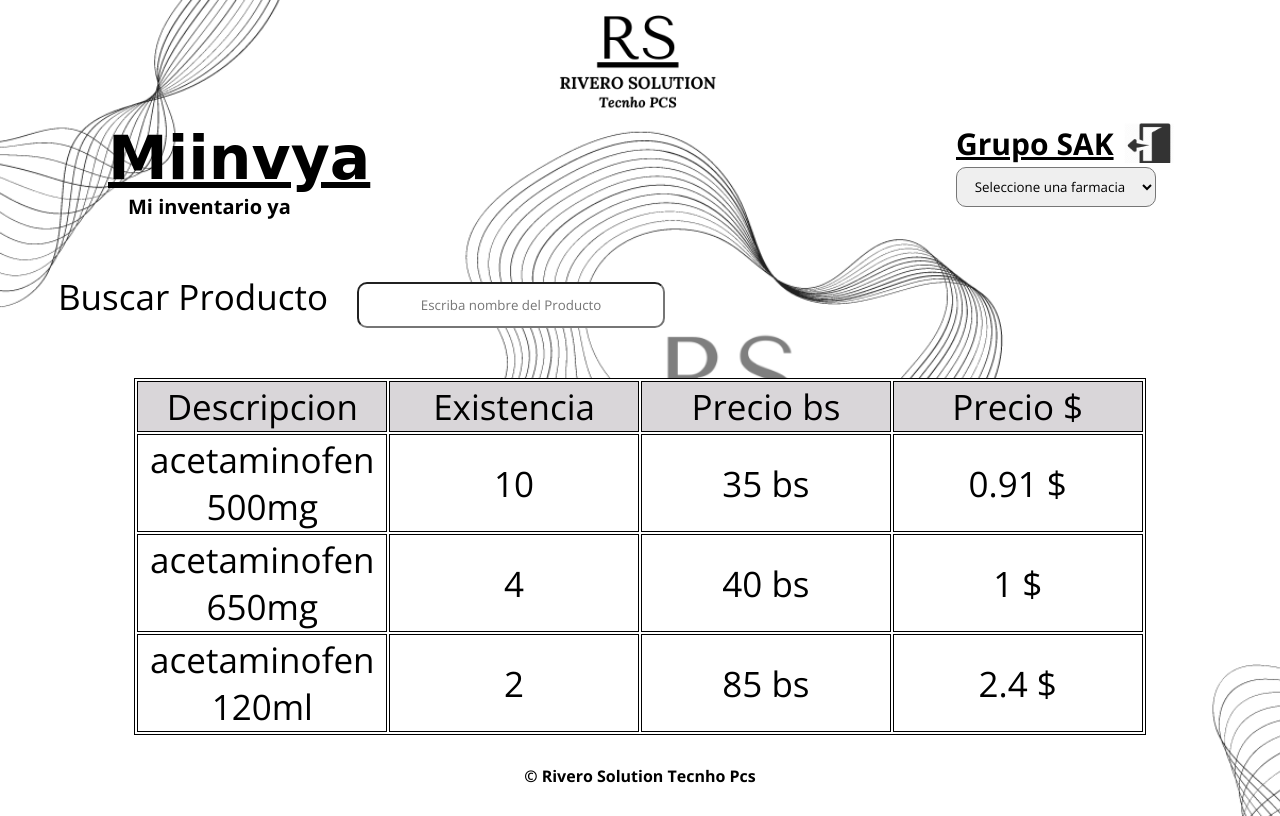
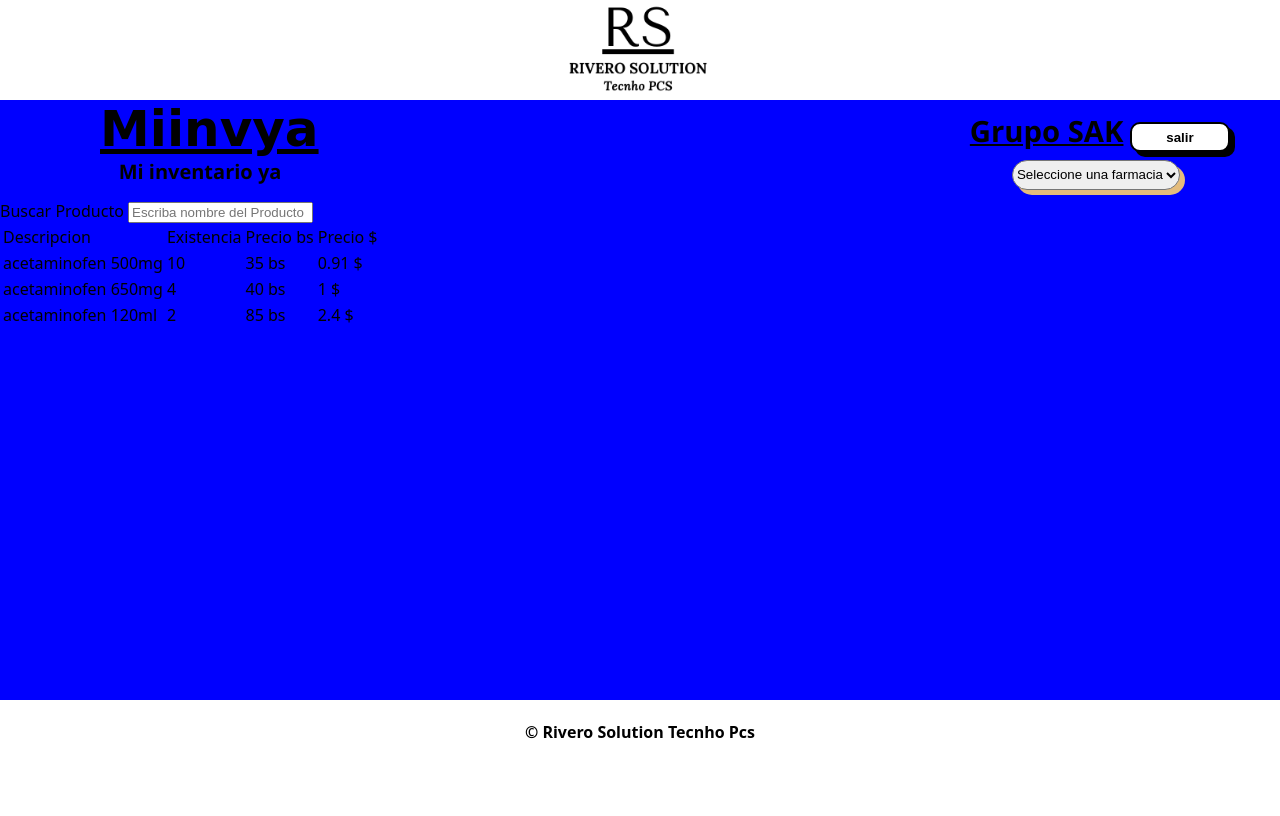
Before and after one commit to addisonR/Miinvya, a website: page views/miinvya.html in a window 1280 px wide. Drawn offline with nearby package versions, Linux system fonts and the light colour scheme; a web font is replaced by a local one.

Commit message:
mod miinvya

```diff
--- a/css/styleiniciosesion.css
+++ b/css/styleiniciosesion.css
@@ -67,14 +67,15 @@
 .titulos h1{
     font-style: italic;
     text-align: center;
-    font-family: Roboto;
+    font-family: "Edu VIC WA NT Beginner", cursive;
+    text-decoration: underline;
     font-size: 50px;
     margin: 0px;
 }
 .titulos h2{
     text-align: center;
     font-family: Roboto;
-    font-size: 25px;
+    font-size: 20px;
     margin: 0px;
 }
 .formulario{
@@ -93,12 +94,14 @@
     font-size: 25px;
 }
 .formulario input{
-    margin: 25px;
-    margin-top: 5px;
-    width: 250px;
+    background: white;
     height: 40px;
+    line-height: 40px;
     border-radius: 20px;
-    text-align: center;
+    padding: 0px 20px;
+    border: none;
+    margin-bottom: 20px;
+    color:rgb(0, 0, 0);
 }
 .formulario button{
     width: 150px;
--- a/css/stylemiinvya.css
+++ b/css/stylemiinvya.css
@@ -1,125 +1,106 @@
 body{
-    background-image: url("../img/fondo.png");
-    background-repeat: no-repeat;
-    background-size: cover;
-    font-family: 'Open Sans', sans-serif;
+    margin: 0;
+    font-family: system-ui, -apple-system, BlinkMacSystemFont, 'Segoe UI', Roboto, Oxygen, Ubuntu, Cantarell, 'Open Sans', 'Helvetica Neue', sans-serif;
+}
+.content{
     display: grid;
-    min-height: 100dvh;
-    grid-template-rows: auto 1fr auto;
+    grid-template-rows: 100px 1fr 100px;
+    height: 100vh;
+    grid-template-columns: repeat(3, 1fr);
+    grid-template-areas:
+    ". cabecera ."
+    "contenido contenido contenido"
+    ". piedepagina .";
 }
-/*termina el body y inicia el header*/
+
+/*Header*/
 .header-content{
-    width: 100%;
+    grid-area: cabecera;
+}
+.logotipo{
     text-align: center;
-    margin: 0 auto;
 }
 .logotipo img{
-    margin: 0 auto;
-    width: 170px;
-}
-/*termina el header y comienza el contenido*/
-.content{
-    width: 100%;
-    height: auto;
-    margin: 0 auto;
-}
-.content-page{
-    width: 100%;
-    height: 100px;
-    margin: 0 auto;
-    display: flex;
-}
-/*logitipo*/
-.titulos{
-    margin: 0 auto;
-    margin-left: 100px;
-    width: 200px;
+    width: 150px;
     height: 100px;
 }
-#titulo{
+
+/*contenido*/
+.content-page{
+    background: blue;
+    grid-area: contenido;
+    display: grid;
+    grid-template-rows: 100px 1fr;
+    margin: 0px;
+}
+.titulos{
+    display: grid;
+    grid-template-columns: repeat(2, 1fr);
+}
+.titulolocal{
+    font-family: 'Open Sans';
+    margin-left: 100px;
+}
+.titulolocal h1{
+    width: 200px;
     font-family: "Edu VIC WA NT Beginner", cursive;
+    font-size: 50px;
     text-decoration: underline;
-    font-size: 60px;
-    margin-bottom: 0px;
-    margin-top: 0px;
-}
-#subtitulo{
-    font-family: "Open Sans", sans-serif;
-    font-size: 20px;
-    margin-top: 0px;
-    padding-left: 20px;
-}
-.datosgrupo{
-    margin: 0 auto;
-    width: 300px;
-    height: 100px;
-    margin-left: 50%;
-    font-family: "Open Sans", sans-serif;
-}
-.nombregrupo h3{
-    font-family: "Open Sans", sans-serif;
-    font-size: 30px;
-    text-decoration: underline;
-    margin-bottom: 0px;
-    margin-top: 0px;
-    float: left;
-}
-.nombregrupo button{
-    width: 50px;
-    height: 40%;
-    margin-left: 10px;
-    background-color: #ffffff;
-    border: none;
-    background-image: url("../img/salir.png");
-    background-repeat: no-repeat;
-    background-size: cover;
-}
-.nombregrupo select{
-    font-family: "Open Sans", sans-serif;
-    width: 200px;
-    height: 40px;
-    border-radius: 10px;
+    margin: 0;
     text-align: center;
 }
-/*tabla*/
-.busquedaproductos{
-    width: 100%;
-    margin: 0 auto;
-    margin-top: 50px;
-    font-family: "Open Sans", sans-serif;
-    font-size: 35px;
-}
-.formularioconsulta label{
-    margin: 0 auto;
-    margin-top: 50px;
-    margin-left: 50px;
-}
-.formularioconsulta input{
-    font-family: "Open Sans", sans-serif;
-    width: 300px;
-    height: 40px;
-    margin-left: 20px;
-    border-radius: 10px;
+.titulolocal h2{
+    width: 200px;
+    font-family: 'Open Sans',sans-serif;
+    font-size: 20px;
+    margin: 0;
     text-align: center;
 }
-.tab-busqueda{
-    width: 80%;
-    margin: 0 auto;
-    margin-top: 50px;
-    border: 1px solid #000;
+.titulocliente{
+    font-family: 'Open Sans';
+    font-size: 25px;
+    text-align: end;
+    margin: auto;
+    margin-right: 50px;
+
+}
+.titulocliente h3{
+    display: inline;
+    margin: 0;
+    text-decoration: underline;
+}
+.titulocliente button{
+    width: 100px;
+    height: 30px;
+    margin: auto;
+    text-align: center;
+    font-weight: bold;
+    text-decoration: none;
+    color: #000000;
     background-color: #ffffff;
+    border:  2px solid #000;
+    border-radius: 10px;
+    box-shadow: 5px 5px 0px #000;
+    transition: all 0.3s ease;
 }
-.tab-busqueda tr , td{
-    width: 25%;
-    border: 1px solid #000;
+.titulocliente button:hover{
+    background-color: #ffffff;
+    color: #000000;
+    border: 2px solid #e4bc7d;
+    box-shadow: 5px 5px 0px #e4bc7d;
+}
+.titulocliente button:active{
+    box-shadow: none;
+    transform: translateY(4px);
+}
+.titulocliente select{
+    height: 30px;
+    border-radius: 20px;
+    margin-right: 50px;
+    box-shadow: 5px 5px 0px #e4bc7d;
+}
+/*footer*/
+.footer-content{
+    grid-area: piedepagina;
     text-align: center;
 }
-#tabladeproductos{
-    background-color: #d9d6d9;
-}
-/*termina el contenido y inicia el footer*/
-.footer-content{
-    width: 100%;
-    margin: 0 auto;
-    text-align: center;
-}
--- a/views/miinvya.html
+++ b/views/miinvya.html
@@ -10,6 +10,7 @@
     <link rel="stylesheet" href="../css/stylemiinvya.css" />
 </head>
 <body>
+    <section class="content">
 
         <section class="header-content">
         <header>
@@ -19,21 +20,19 @@
         </header>
         </section>
 
-    <section class="content">
         <section class="content-page">
             <section class="titulos">
+                <span class="titulolocal">
                     <h1 id="titulo">Miinvya</h1>
                     <h2 id="subtitulo">Mi inventario ya</h2>
-            </section>
-            <section class="datosgrupo">
-                <span class="nombregrupo">
+                </span>
+                <span class="titulocliente">
                     <h3>Grupo SAK</h3>
-                    <button></button>
+                    <button>salir</button><br/>
                     <select>
                         <option value="">Seleccione una farmacia</option>
                     </select>
                 </span>
-            </section>
             </section>
             <section class="busquedaproductos">
             <form class="formularioconsulta" action="">
@@ -74,5 +73,7 @@
             <h4 id="derechos">© Rivero Solution Tecnho Pcs</h4>
         </footer>
         </section>
+
+    </section>
 </body>
 </html>
```
Lines whose indentation alone changed are shown as unchanged.
